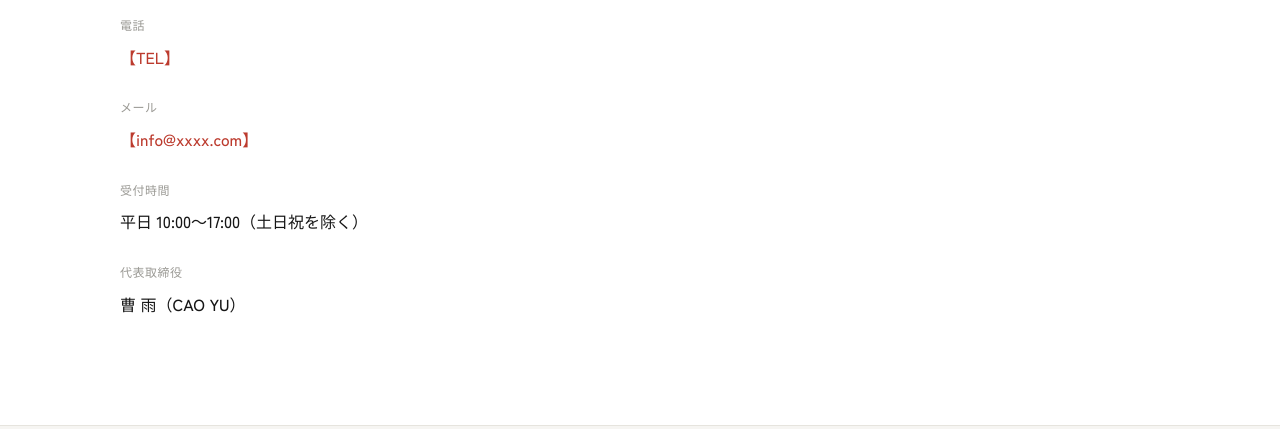
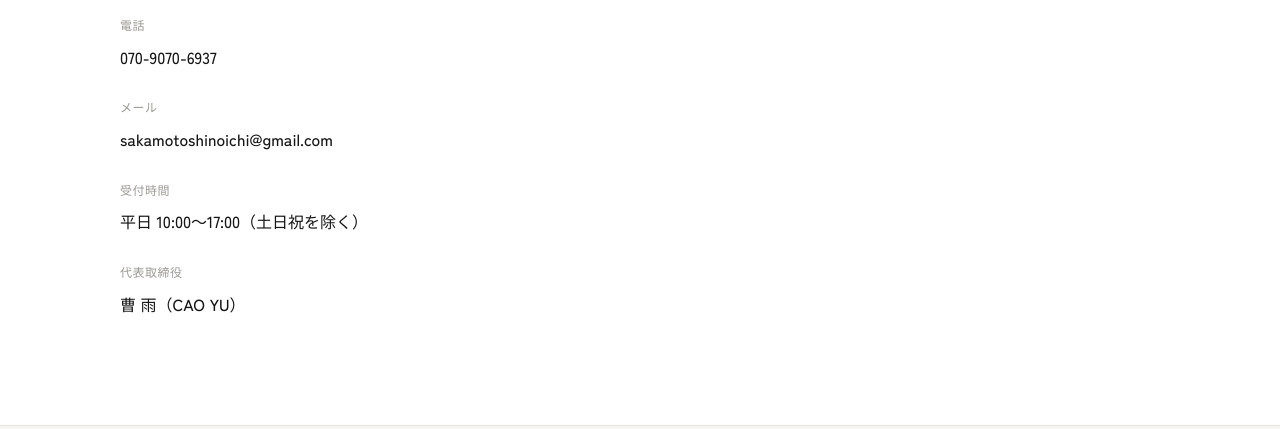
Before and after one commit to sakamotoshinoichi/sakamotoshinoichi, a plain HTML site: page contact.html in a window 1280 px wide. Shown: the part 668-1097 px from the top of the page. Drawn offline with Linux system fonts and the light colour scheme.

Commit message:
Update contact information with links

```diff
--- a/contact.html
+++ b/contact.html
@@ -57,10 +57,10 @@
             <dd class="lang-cn">〒542-0082<br>大阪府大阪市中央区岛之内1丁目16-22-901号</dd>
 
             <dt class="lang-jp">電話</dt><dt class="lang-cn">电话</dt>
-            <dd><span class="fill">【TEL】</span></dd>
+            <dd><a href="tel:07090706937">070-9070-6937</a></dd>
 
             <dt class="lang-jp">メール</dt><dt class="lang-cn">邮箱</dt>
-            <dd><span class="fill">【info@xxxx.com】</span></dd>
+            <dd><a href="mailto:sakamotoshinoichi@gmail.com">sakamotoshinoichi@gmail.com</a></dd>
 
             <dt class="lang-jp">受付時間</dt><dt class="lang-cn">受理时间</dt>
             <dd class="lang-jp">平日 10:00〜17:00（土日祝を除く）</dd>
```
